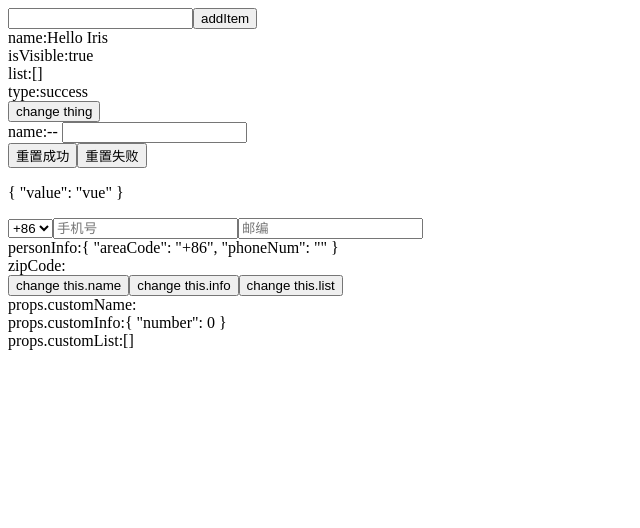
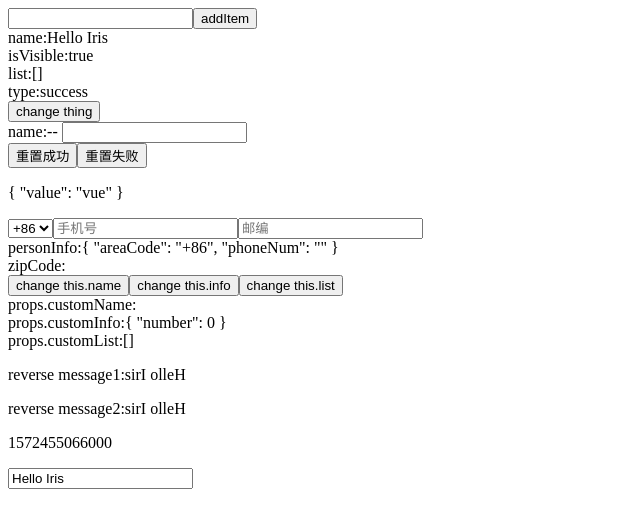
Before and after one commit to irisxr/my-app, a Vue app: page / in a window 1280 px wide. Shown: the top 528 px of the page, without its empty margins (0-640 px from the left). Built offline with nearby package versions, Linux system fonts and the light colour scheme.

Commit message:
计算属性

```diff
--- a/src/App.vue
+++ b/src/App.vue
@@ -43,6 +43,7 @@
         personInfo:{{personInfo}}<br/>
         zipCode:{{zipCode}}
         <br/>
+        <!--dom更新-->
         <button @click="handleName">change this.name</button>
         <button @click="handleInfo">change this.info</button>
         <button @click="handleList">change this.list</button>
@@ -51,6 +52,8 @@
                 :customInfo="customInfo"
                 :customList="customList">
         </update-dom>
+        <!--计算属性-->
+        <Computed/>
     </div>
 
 
@@ -64,6 +67,7 @@
     import slotTest from './components/slotTest.vue'
     import dataFlume from './components/dataFlume.vue'
     import updateDom from './components/updateDom.vue'
+    import Computed from './components/Computed.vue'
 
     export default {
         name: 'app',
@@ -78,11 +82,11 @@
                     phoneNum: ''
                 },
                 zipCode: '',
-                customName:'',
-                customInfo:{
-                    number:0
+                customName: '',
+                customInfo: {
+                    number: 0
                 },
-                customList:[]
+                customList: []
 
             }
         },
@@ -103,14 +107,14 @@
             handleZipCodeForChild(val) {
                 this.zipCode = val
             },
-            handleName(){
+            handleName() {
                 this.customName = 'world'
             },
-            handleInfo(){
-                this.customInfo.number +=1
+            handleInfo() {
+                this.customInfo.number += 1
             },
-            handleList(){
-                this.customList.push(1,2,3)
+            handleList() {
+                this.customList.push(1, 2, 3)
             }
         },
 
@@ -120,7 +124,8 @@
             Event,
             slotTest,
             dataFlume,
-            updateDom
+            updateDom,
+            Computed
         }
     }
 </script>
--- /dev/null
+++ b/src/components/Computed.vue
@@ -0,0 +1,30 @@
+<template>
+    <div>
+        <p>reverse message1:{{reverseMessage1}}</p>
+        <p>reverse message2:{{reverseMessage2()}}</p>
+        <p>{{now}}</p>
+        <input v-model="message">
+    </div>
+</template>
+<script>
+    export default {
+        data() {
+            return {
+                message: 'Hello Iris'
+            }
+        },
+        computed: {
+            reverseMessage1() {
+                return this.message.split('').reverse().join('')
+            },
+            now() {
+                return Date.now()
+            }
+        },
+        methods: {
+            reverseMessage2() {
+                   return this.message.split('').reverse().join('')
+            }
+        }
+    }
+</script>
```
Lines whose indentation alone changed are shown as unchanged.
